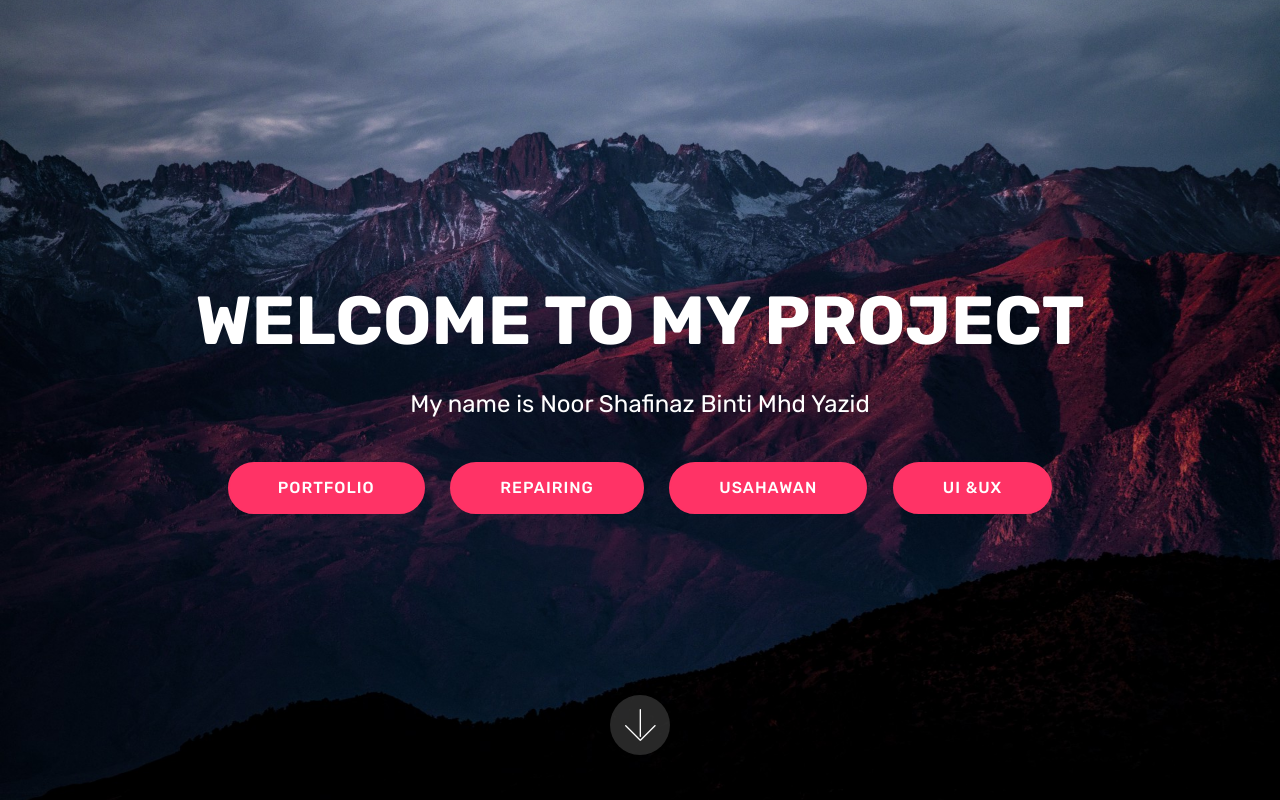
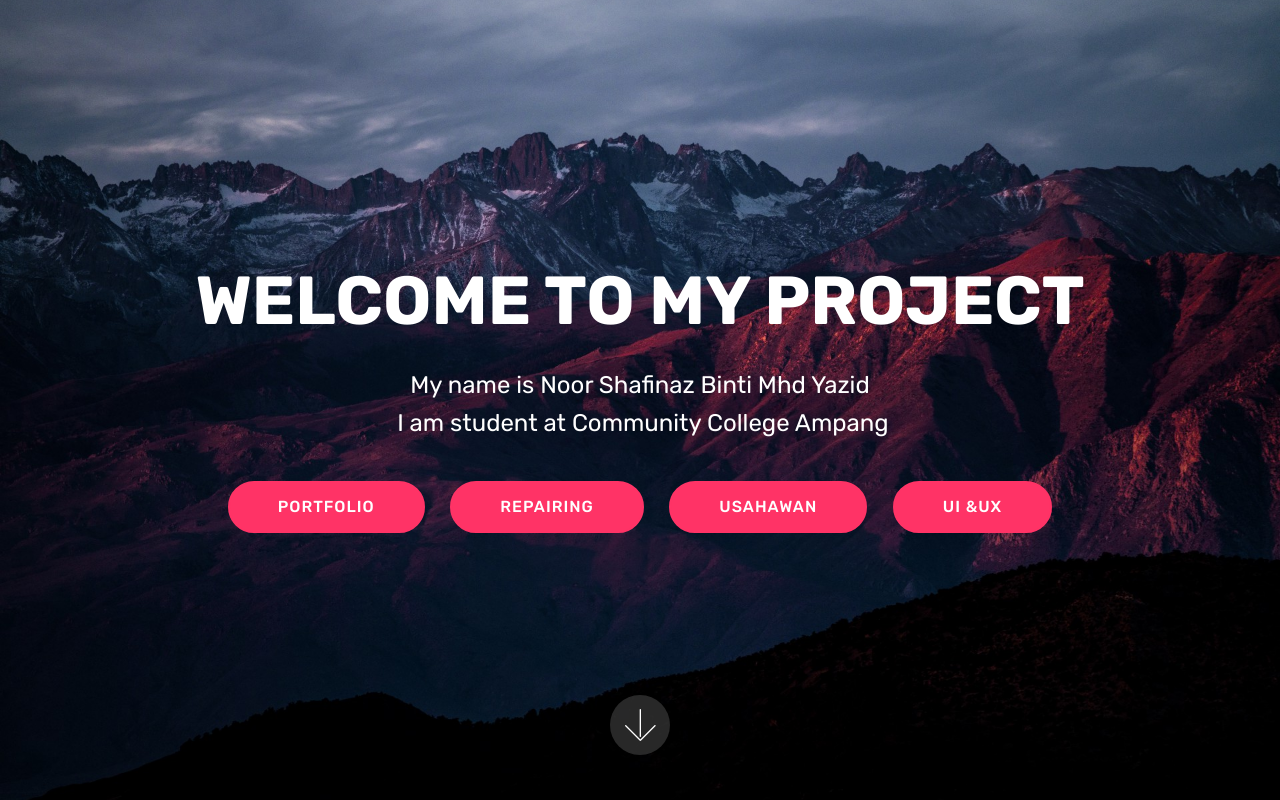
Before and after one commit to noorshafinaz96/projek, a plain HTML site: page index.html in a window 1280 px wide. Drawn offline with Linux system fonts and the light colour scheme; files whose address does not match are found by name.

Commit message:
create github pages

```diff
--- a/index.html
+++ b/index.html
@@ -21,7 +21,7 @@
 
 </head>
 <body>
-<section class="cid-qDQfQiD5DP mbr-fullscreen mbr-parallax-background" id="header2-0" data-rv-view="3053">
+<section class="cid-qDQfQiD5DP mbr-fullscreen mbr-parallax-background" id="header2-0" data-rv-view="3059">
 
 
 
@@ -32,7 +32,7 @@
             <div class="mbr-white col-md-10">
                 <h1 class="mbr-section-title mbr-bold pb-3 mbr-fonts-style display-1">WELCOME TO MY PROJECT</h1>
 
-                <p class="mbr-text pb-3 mbr-fonts-style display-5">My name is Noor Shafinaz Binti Mhd Yazid</p>
+                <p class="mbr-text pb-3 mbr-fonts-style display-5">My name is Noor Shafinaz Binti Mhd Yazid<br>&nbsp;I am student at Community College Ampang</p>
                 <div class="mbr-section-btn"><a class="btn btn-md btn-secondary display-4" href="https://noorshafinaz96.github.io/resume/">PORTFOLIO</a>
                     <a class="btn btn-md btn-secondary display-4" href="https://noorshafinaz96.github.io/repairing/">REPAIRING</a> <a class="btn btn-md btn-secondary display-4" href="https://noorshafinaz96.github.io/usahawan/">USAHAWAN</a> <a class="btn btn-md btn-secondary display-4" href="https://noorshafinaz96.github.io/ui/">UI &amp;UX</a></div>
             </div>
@@ -46,7 +46,7 @@
 </section>
 
 
-  <section class="engine"><a href="https://mobirise.co/j">how to design a website</a></section><script src="assets/web/assets/jquery/jquery.min.js"></script>
+  <section class="engine"><a href="https://mobirise.co/p">bootstrap navbar</a></section><script src="assets/web/assets/jquery/jquery.min.js"></script>
   <script src="assets/popper/popper.min.js"></script>
   <script src="assets/tether/tether.min.js"></script>
   <script src="assets/bootstrap/js/bootstrap.min.js"></script>
```
Also changed, not shown: 1 other file.
